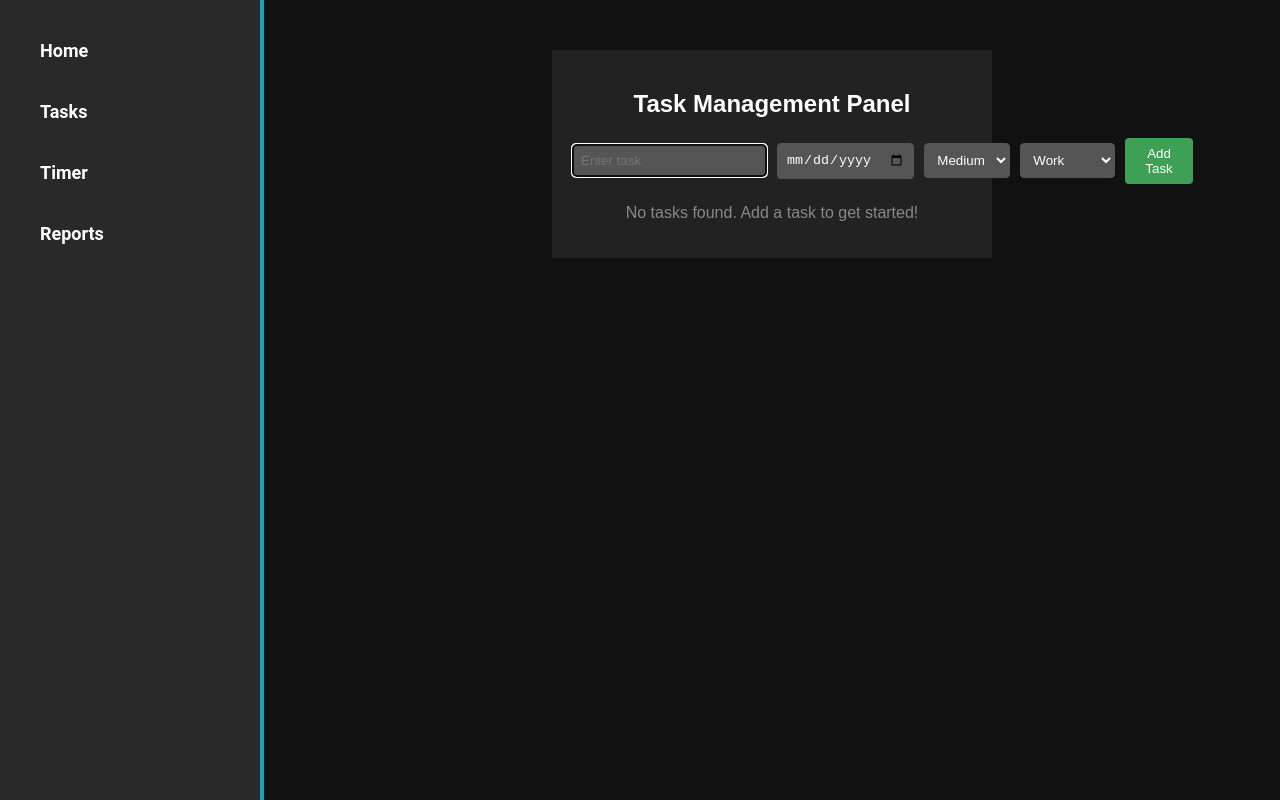
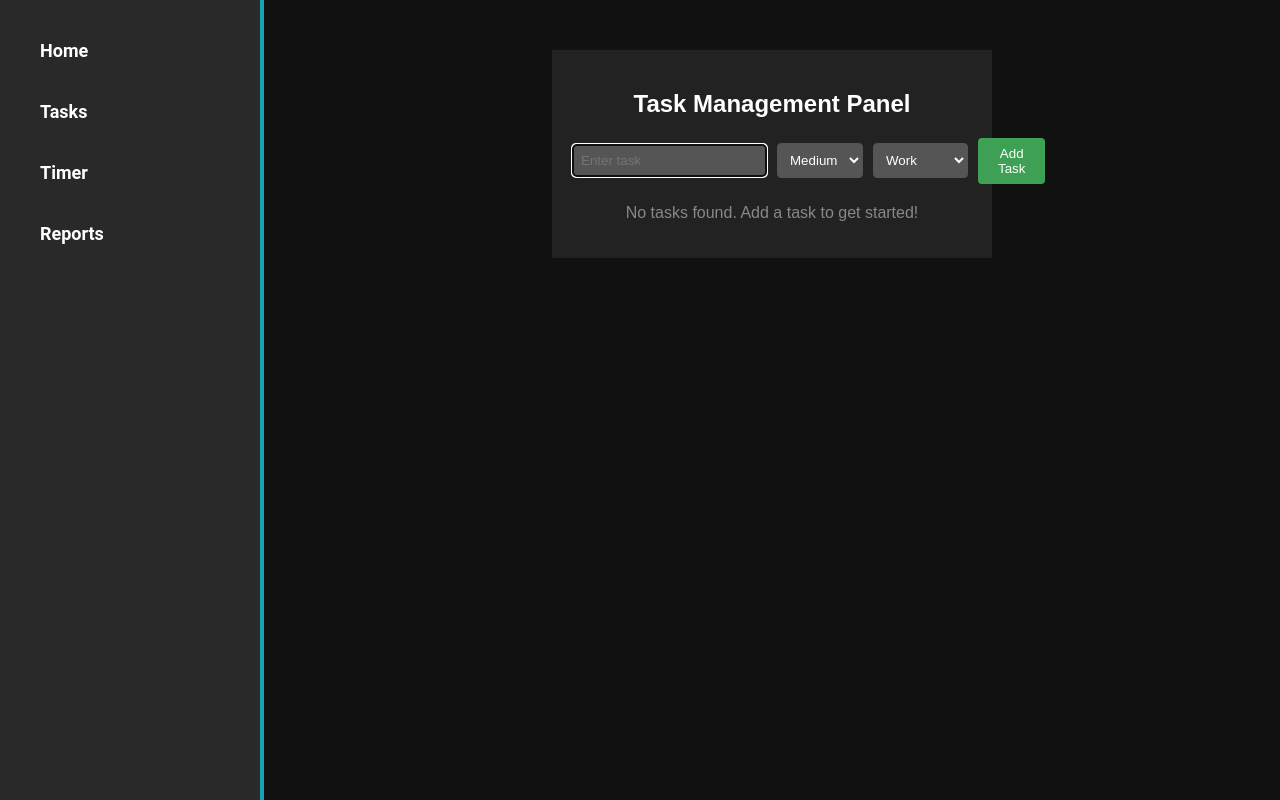
Before and after one commit to birdup000/ADHD-TaskManagementPanel, a React (Create React App) app in the folder adhdpanel/: page /tasks in a window 1280 px wide. Built offline with nearby package versions, Linux system fonts and the light colour scheme; the HTML template or start-up script is replaced by a standard one.

Commit message:
Update Tasks.js

```diff
--- a/adhdpanel/src/components/Tasks.js
+++ b/adhdpanel/src/components/Tasks.js
@@ -62,13 +62,7 @@ const TaskManagementPanel = () => {
     if (task.trim() !== "") {
       const newTask = { task, status, dueDate, notes, priority, category, reminders };
       setTaskList([...taskList, newTask]);
-      setTask("");
-      setStatus(TaskStatus.PENDING);
-      setDueDate("");
-      setNotes("");
-      setPriority(TaskPriority.MEDIUM);
-      setCategory(TaskCategories.WORK);
-      setReminders([]);
+      resetForm();
     }
   };
 
@@ -212,32 +206,63 @@ const TaskManagementPanel = () => {
     setTaskList(updatedTaskList);
   };
 
+  const resetForm = () => {
+    setTask("");
+    setStatus(TaskStatus.PENDING);
+    setDueDate("");
+    setNotes("");
+    setPriority(TaskPriority.MEDIUM);
+    setCategory(TaskCategories.WORK);
+    setReminders([]);
+  };
+
   const formatTime = (time) => {
     return time.substr(0, 5);
   };
 
   return (
-    <div style={{ fontFamily: "Arial, sans-serif", textAlign: "center", maxWidth: "400px", margin: "0 auto", backgroundColor: "#222", color: "#fff", padding: "20px" }}>
+    <div style={{
+      fontFamily: "Arial, sans-serif",
+      textAlign: "center",
+      maxWidth: "400px",
+      margin: "0 auto",
+      backgroundColor: "#222",
+      color: "#fff",
+      padding: "20px"
+    }}>
       <h2 style={{ color: "#fff", marginBottom: "20px" }}>Task Management Panel</h2>
-      <div style={{ display: "flex", alignItems: "center", marginBottom: "10px" }}>
+      <div style={{
+        display: "flex",
+        alignItems: "center",
+        marginBottom: "10px"
+      }}>
         <input
           type="text"
           value={task}
           onChange={handleTaskChange}
           placeholder="Enter task"
           ref={taskInputRef} // Focus on the input field on render
-          style={{ marginRight: "10px", padding: "8px", borderRadius: "4px", border: "1px solid #555", flex: 1, backgroundColor: "#555", color: "#fff" }}
-        />
-        <input
-          type="date"
-          value={dueDate}
-          onChange={handleDueDateChange}
-          style={{ marginRight: "10px", padding: "8px", borderRadius: "4px", border: "1px solid #555", backgroundColor: "#555", color: "#fff" }}
+          style={{
+            marginRight: "10px",
+            padding: "8px",
+            borderRadius: "4px",
+            border: "1px solid #555",
+            flex: 1,
+            backgroundColor: "#555",
+            color: "#fff"
+          }}
         />
         <select
           value={priority}
           onChange={handlePriorityChange}
-          style={{ marginRight: "10px", padding: "8px", borderRadius: "4px", border: "1px solid #555", backgroundColor: "#555", color: "#fff" }}
+          style={{
+            marginRight: "10px",
+            padding: "8px",
+            borderRadius: "4px",
+            border: "1px solid #555",
+            backgroundColor: "#555",
+            color: "#fff"
+          }}
         >
           <option value={TaskPriority.HIGH}>High</option>
           <option value={TaskPriority.MEDIUM}>Medium</option>
@@ -246,7 +271,14 @@ const TaskManagementPanel = () => {
         <select
           value={category}
           onChange={handleCategoryChange}
-          style={{ marginRight: "10px", padding: "8px", borderRadius: "4px", border: "1px solid #555", backgroundColor: "#555", color: "#fff" }}
+          style={{
+            marginRight: "10px",
+            padding: "8px",
+            borderRadius: "4px",
+            border: "1px solid #555",
+            backgroundColor: "#555",
+            color: "#fff"
+          }}
         >
           <option value={TaskCategories.WORK}>Work</option>
           <option value={TaskCategories.PERSONAL}>Personal</option>
```
